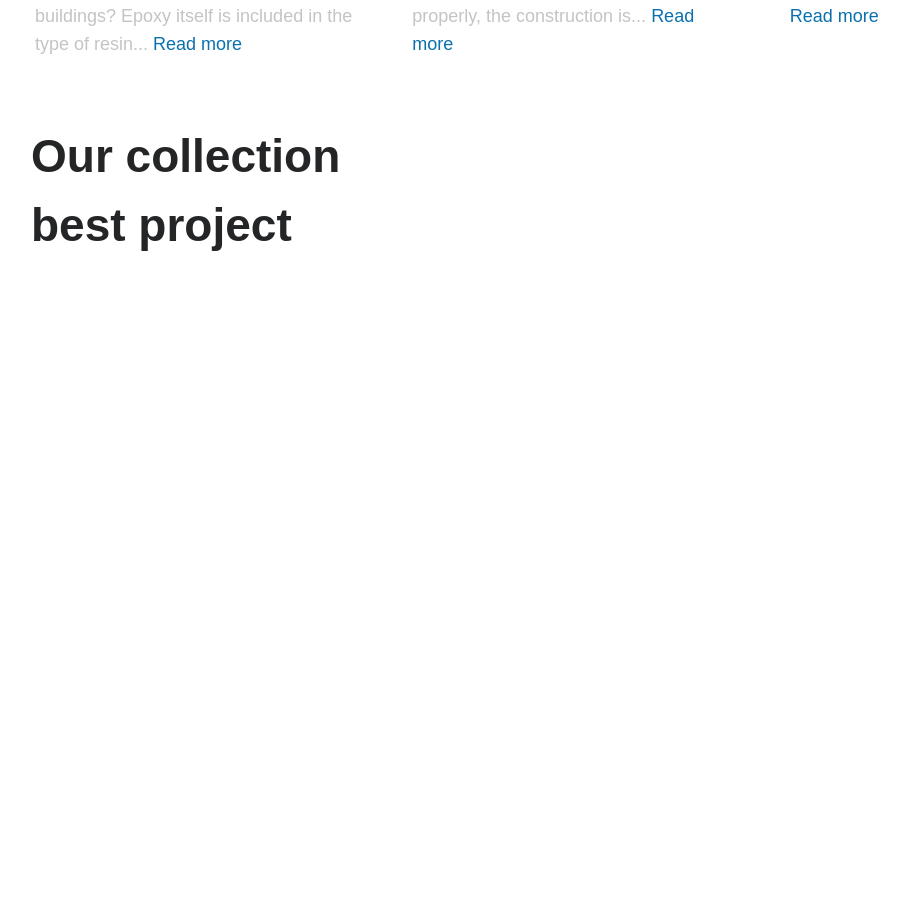
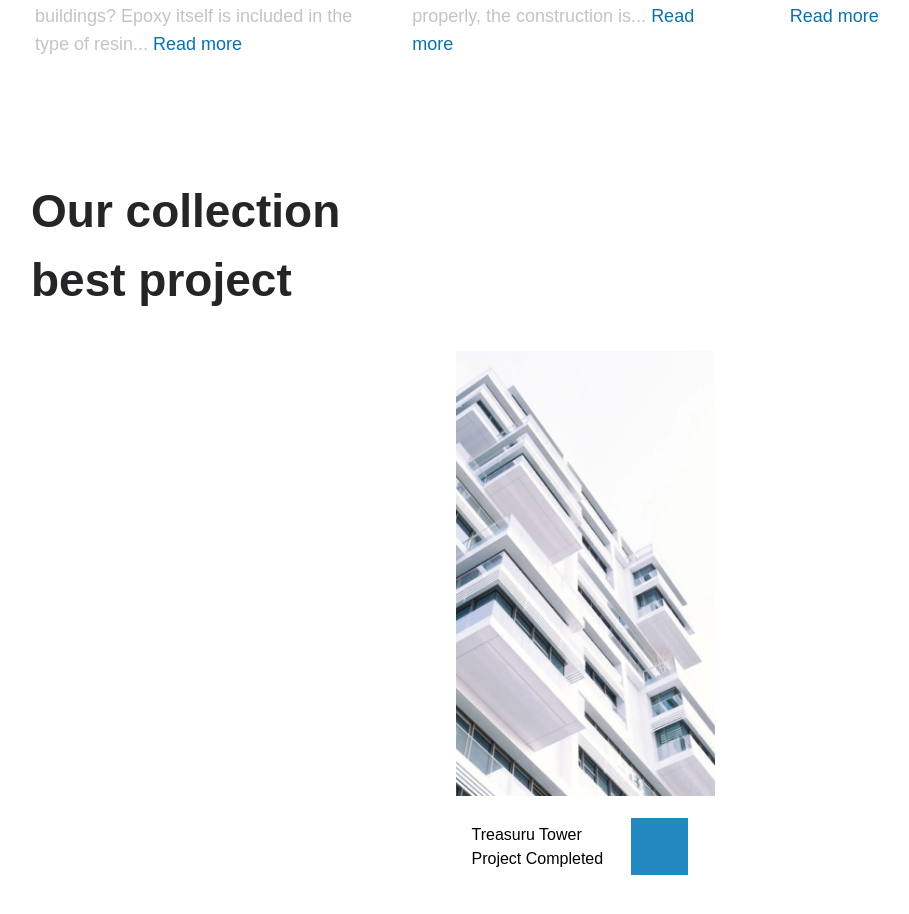
Before and after one commit to Deepakverma-556/architectural, a React (Create React App) app: page / in a window 1280 px wide. Shown: the part 3625-4539 px from the top of the page, without its empty margins (55-964 px from the left). Before the commit the page ends 3885 px from the top, so only its background shows below. Built offline with nearby package versions, Linux system fonts and the light colour scheme.

Commit message:
add image

```diff
--- a/src/components/Collection.jsx
+++ b/src/components/Collection.jsx
@@ -7,11 +7,27 @@ import Image4 from '../assets/images/sec-8-4-img.webp'
 const Collection = () => {
     return (
         <div className='font-poppins'>
-          <div className='max-w-xxl mx-auto px-4'>
-              <h2 className='text-dark text-xxxxl font-semibold leading-xxl max-w-[326px] max-lg:mx-auto max-lg:max-w-none max-lg:text-4xl'>
+            <div className='max-w-xxl mx-auto px-4 pt-[55px] max-sm:pt-10 pb-20'>
+                <h2 className='text-dark text-xxxxl font-semibold leading-xxl max-w-[326px] max-lg:mx-auto max-lg:max-w-none max-lg:text-4xl max-lg:text-center'>
                     Our collection
                     best project
                 </h2>
+                <div className='flex flex-wrap flex-row -mx-3 pt-9 justify-center'>
+                    <div className='w-1/4 px-3'>
+                        <div>
+                            <img src={Image1} alt="building-image" />
+                            <div className='bg-white py-[22px] px-4 flex gap-7 items-center'>
+                                <div >
+                                    <p>Treasuru Tower</p>
+                                    <p>Project Completed</p>
+                                </div>
+                                <div className='w-[57px] h-[57px] bg-dark-blue'>
+
+                                </div>
+                            </div>
+                        </div>
+                    </div>
+                </div>
             </div>
         </div>
     )
```
Lines whose indentation alone changed are shown as unchanged.
